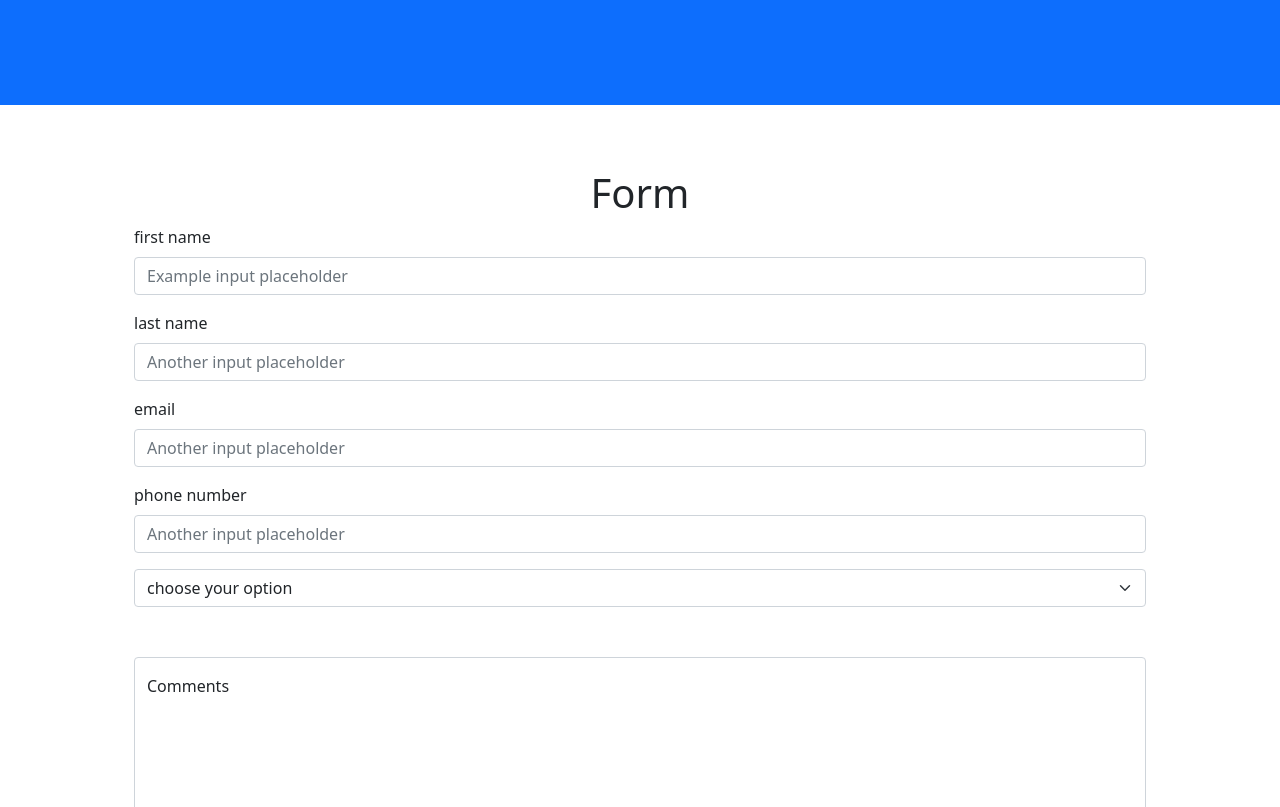
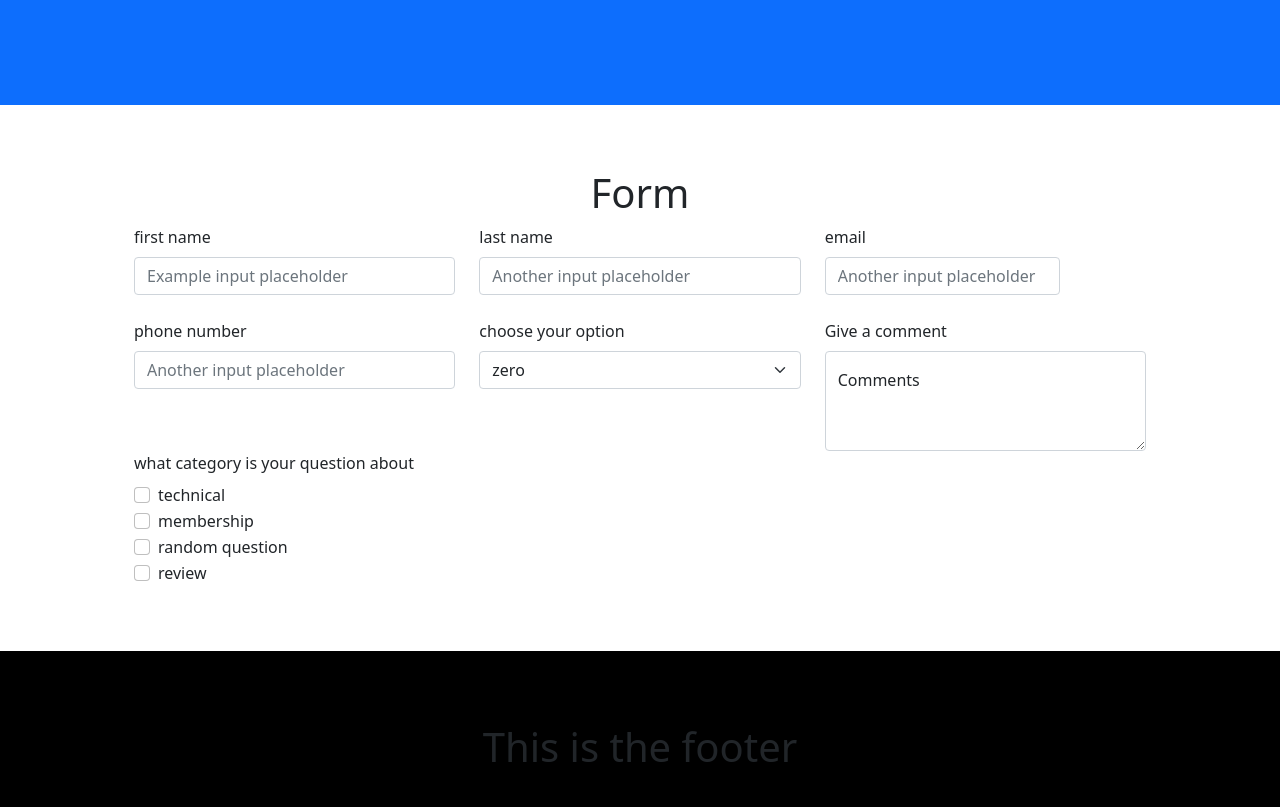
Before and after one commit to SemRadoes/syntra-pxl-excercises, a plain HTML site: page bootstrap/index.html in a window 1280 px wide. Shown: the part 560-1367 px from the top of the page. Drawn offline with nearby package versions, Linux system fonts and the light colour scheme.

Commit message:
added more form options

```diff
--- a/bootstrap/index.html
+++ b/bootstrap/index.html
@@ -22,7 +22,7 @@
 			.margin-bot {
 				margin-bottom: 5%;
 			}
-			h1{
+			h1 {
 				text-align: center;
 			}
 			footer {
@@ -136,6 +136,8 @@
 		</div>
 		<div class="container container-padding">
 			<h1>Form</h1>
+			<div class="row">
+				<div class="col-4">
 					<div class="mb-3">
 						<label for="formGroupExampleInput" class="form-label">first name</label>
 						<input
@@ -145,6 +147,8 @@
 							placeholder="Example input placeholder"
 						/>
 					</div>
+				</div>
+				<div class="col-4">
 					<div class="mb-3">
 						<label for="formGroupExampleInput2" class="form-label">last name</label>
 						<input
@@ -154,9 +158,10 @@
 							placeholder="Another input placeholder"
 						/>
 					</div>
-			<div class="mb-3">
-				<label for="formGroupExampleInput2" class="form-label">email
-				</label>
+				</div>
+				<div class="col-3">
+					<div class="mb-4">
+						<label for="formGroupExampleInput2" class="form-label">email </label>
 						<input
 							type="text"
 							class="form-control"
@@ -164,6 +169,10 @@
 							placeholder="Another input placeholder"
 						/>
 					</div>
+				</div>
+			</div>
+			<div class="row">
+				<div class="col-4">
 					<div class="mb-3">
 						<label for="formGroupExampleInput2" class="form-label">phone number</label>
 						<input
@@ -173,20 +182,81 @@
 							placeholder="Another input placeholder"
 						/>
 					</div>
-			<select class="form-select margin-bot" aria-label="Default select example">
-				<option selected>choose your option</option>
+				</div>
+				<div class="col-4">
+					<label for="options" class="form-label">choose your option</label>
+					<select
+						class="form-select margin-bot"
+						id="options"
+						aria-label="Default select example"
+					>
+						<option selected>zero</option>
 						<option value="1">One</option>
 						<option value="2">Two</option>
 						<option value="3">Three</option>
 					</select>
+				</div>
+				<div class="col-4">
+					<label for="comments" class="form-label">Give a comment</label>
 					<div class="form-floating">
 						<textarea
 							class="form-control"
 							placeholder="Leave a comment here"
 							id="floatingTextarea2"
-					style="height: 500px"
+							style="height: 100px"
 						></textarea>
 						<label for="floatingTextarea2">Comments</label>
+					</div>
+				</div>
+			</div>
+			<div class="row">
+				<div class="col-4">
+					<label for="reason" class="form-label">what category is your question about</label>
+					<div class="form-check">
+						<input
+							class="form-check-input"
+							type="checkbox"
+							value=""
+							id="flexCheckDefault"
+						/>
+						<label class="form-check-label" for="flexCheckDefault">
+							technical
+						</label>
+					</div>
+					<div class="form-check">
+						<input
+							class="form-check-input"
+							type="checkbox"
+							value=""
+							id="check2"
+						/>
+						<label class="form-check-label" for="check2">
+							membership
+						</label>
+					</div>
+					<div class="form-check">
+						<input
+							class="form-check-input"
+							type="checkbox"
+							value=""
+							id="check3"
+						/>
+						<label class="form-check-label" for="check3">
+							random question
+						</label>
+					</div>
+					<div class="form-check">
+						<input
+							class="form-check-input"
+							type="checkbox"
+							value=""
+							id="check4"
+						/>
+						<label class="form-check-label" for="check4">
+							review
+						</label>
+					</div>
+				</div>
 			</div>
 		</div>
 		<footer>
```
Lines whose indentation alone changed are shown as unchanged.
